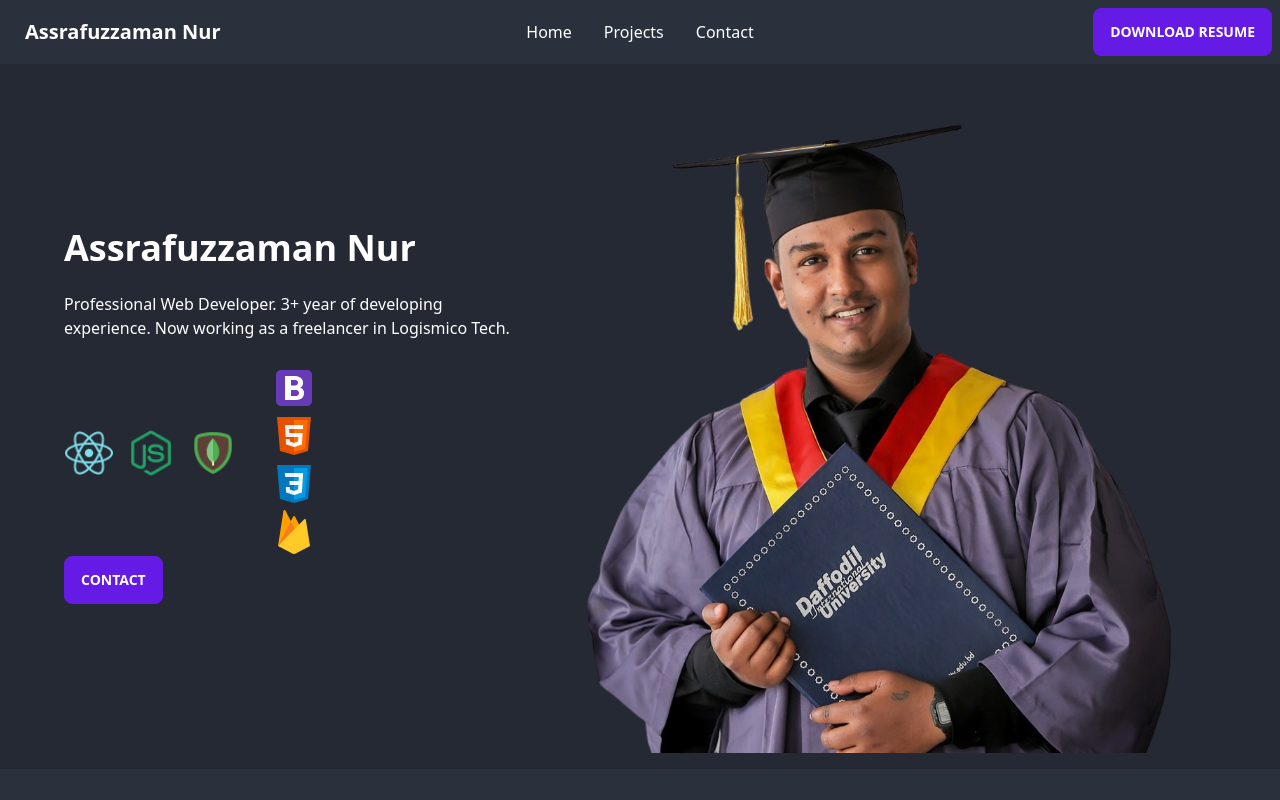
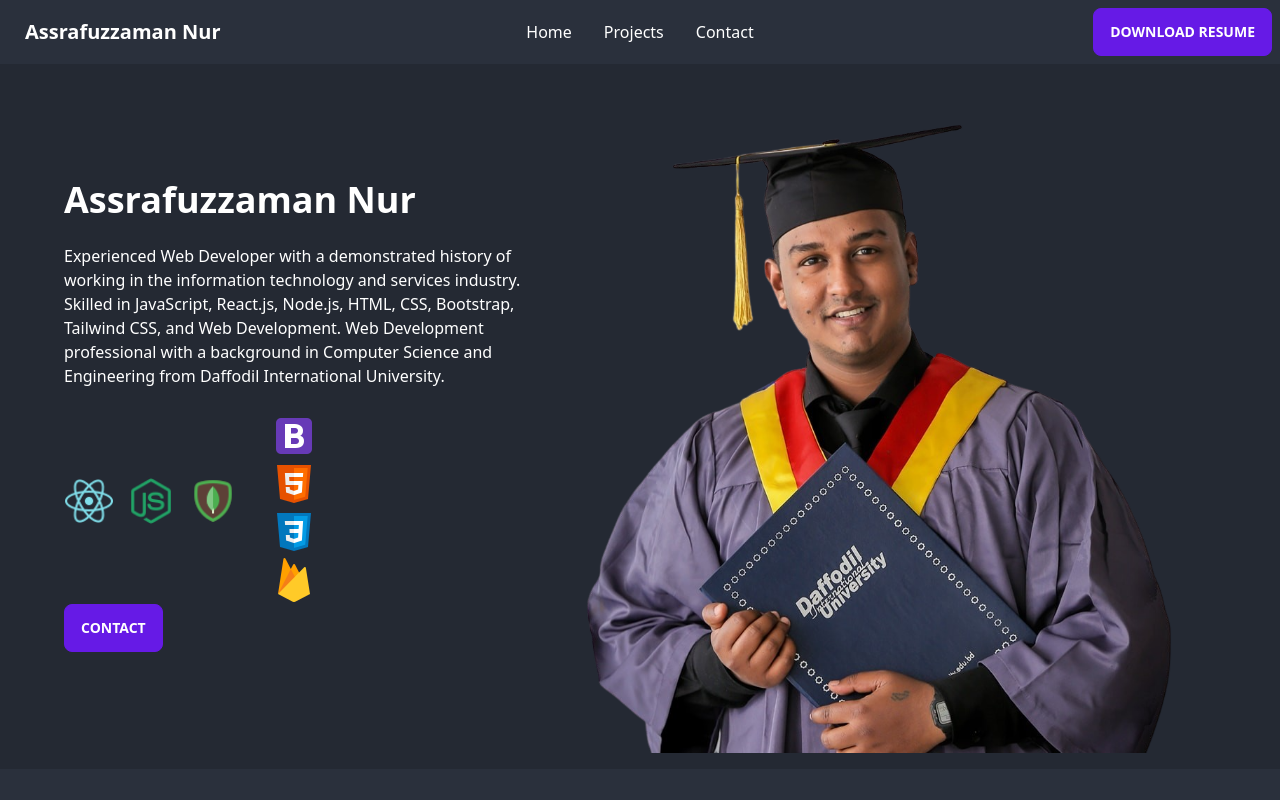
Before and after one commit to assraf-nur/my-portfolio, a React (Create React App) app: page / in a window 1280 px wide. Shown: the top 800 px of the page. Built offline with nearby package versions, Linux system fonts and the light colour scheme.

Commit message:
add a des

```diff
--- a/src/Components/Home/Hero.js
+++ b/src/Components/Home/Hero.js
@@ -16,7 +16,7 @@ const Hero = () => {
             <img className='w-7/12' src={profile} alt=''/>
             <div>
             <h1 class="text-4xl font-bold">Assrafuzzaman Nur</h1>
-            <p class="py-6">Professional Web Developer. 3+ year of developing experience. Now working as a freelancer in Logismico Tech.</p>
+            <p class="py-6">Experienced Web Developer with a demonstrated history of working in the information technology and services industry. Skilled in JavaScript, React.js, Node.js, HTML, CSS, Bootstrap, Tailwind CSS, and Web Development. Web Development professional with a background in Computer Science and Engineering from Daffodil International University.</p>
             <div className='flex gap-4'>
                 <div style={{height: '50px'}} className='flex gap-3 mt-16'>
                 <img src={react} alt=""/>
```
